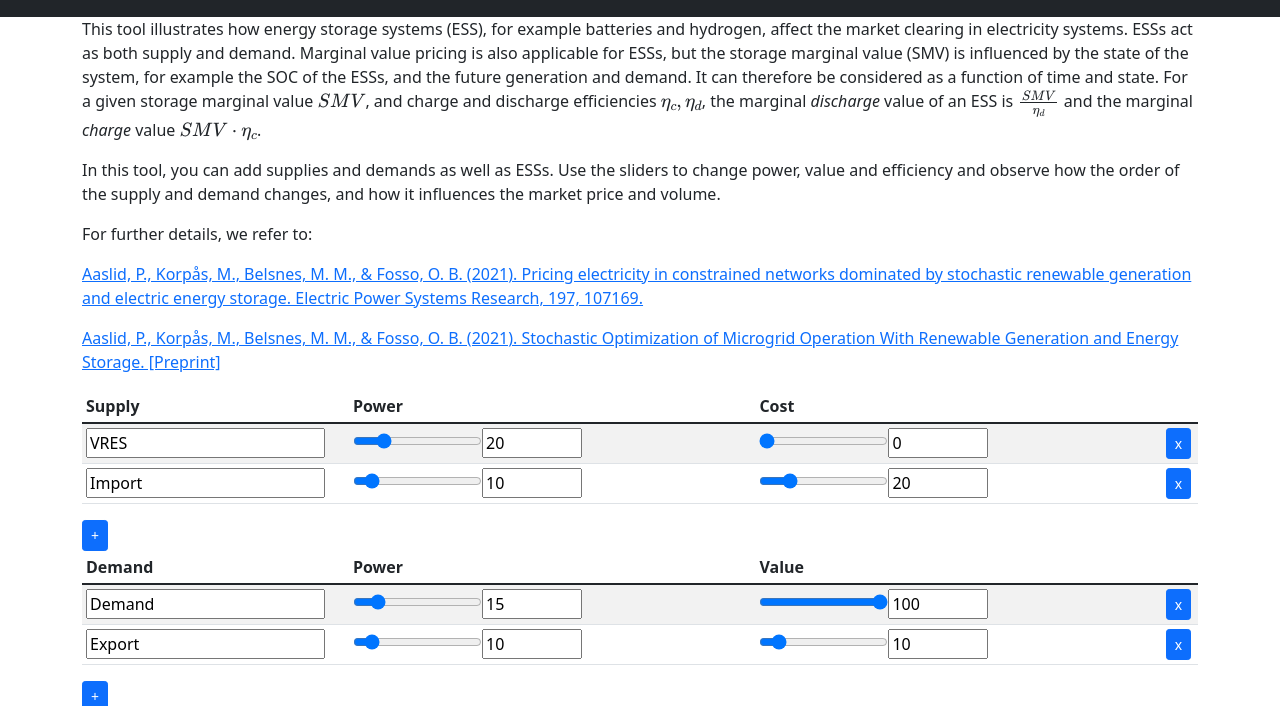
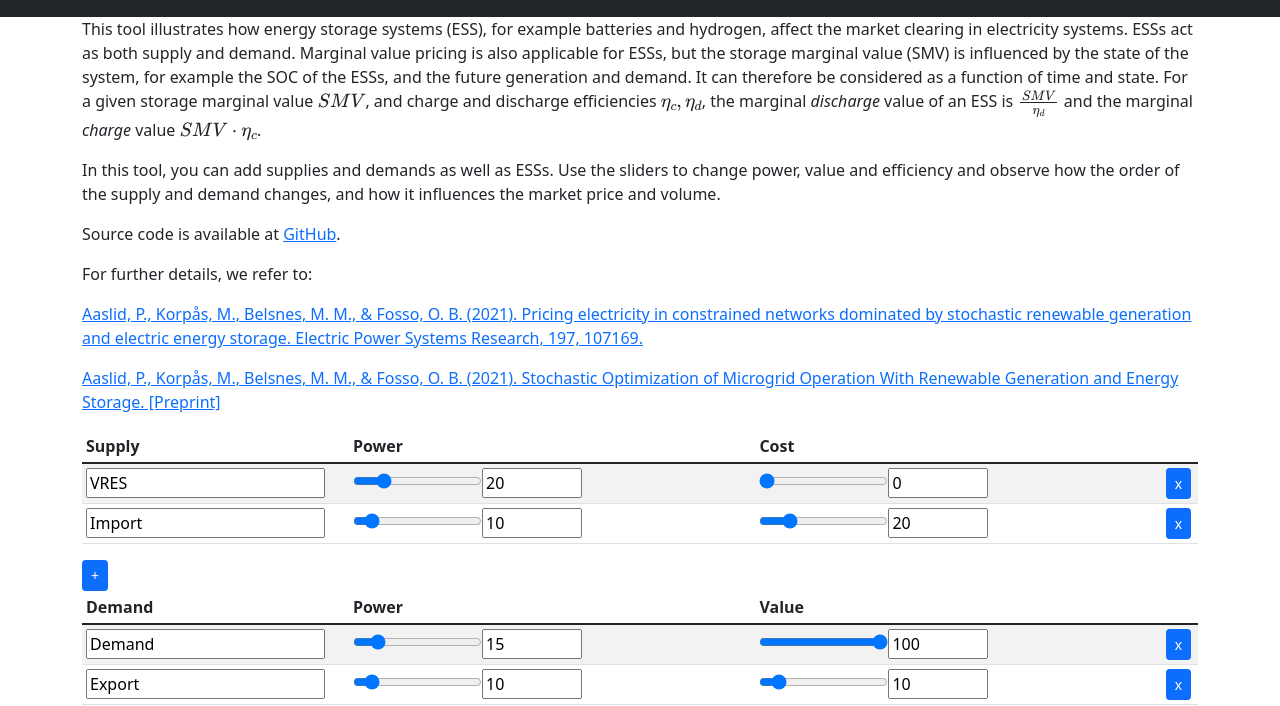
Before and after one commit to peraaslid/peraaslid.github.io, a plain HTML site: page index.html in a window 1280 px wide. Shown: the part 94-800 px from the top of the page. Drawn offline with nearby package versions, Linux system fonts and the light colour scheme.

Commit message:
Add reference to github repo

```diff
--- a/index.html
+++ b/index.html
@@ -37,6 +37,7 @@
                 value and efficiency and observe how the order of the supply and demand changes, and how it influences
                 the market price and volume.
             </p>
+            <p>Source code is available at <a href="https://github.com/peraaslid/peraaslid.github.io">GitHub</a>.</p>
             <p>For further details, we refer to:</p>
             <p><a href="https://doi.org/10.1016/j.epsr.2021.107169">Aaslid, P., Korpås, M., Belsnes, M. M., & Fosso, O. B. (2021).
                 Pricing electricity in constrained networks dominated by stochastic renewable generation and electric energy storage.
```
